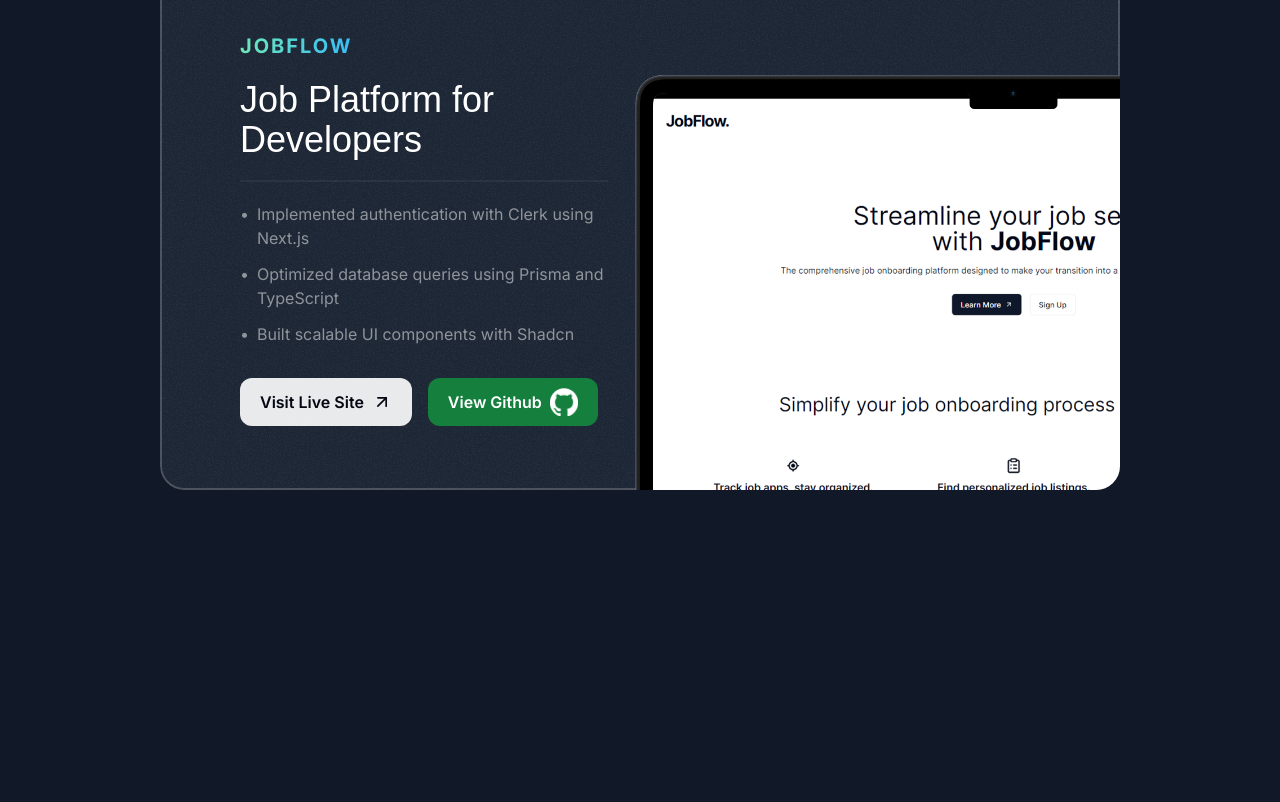
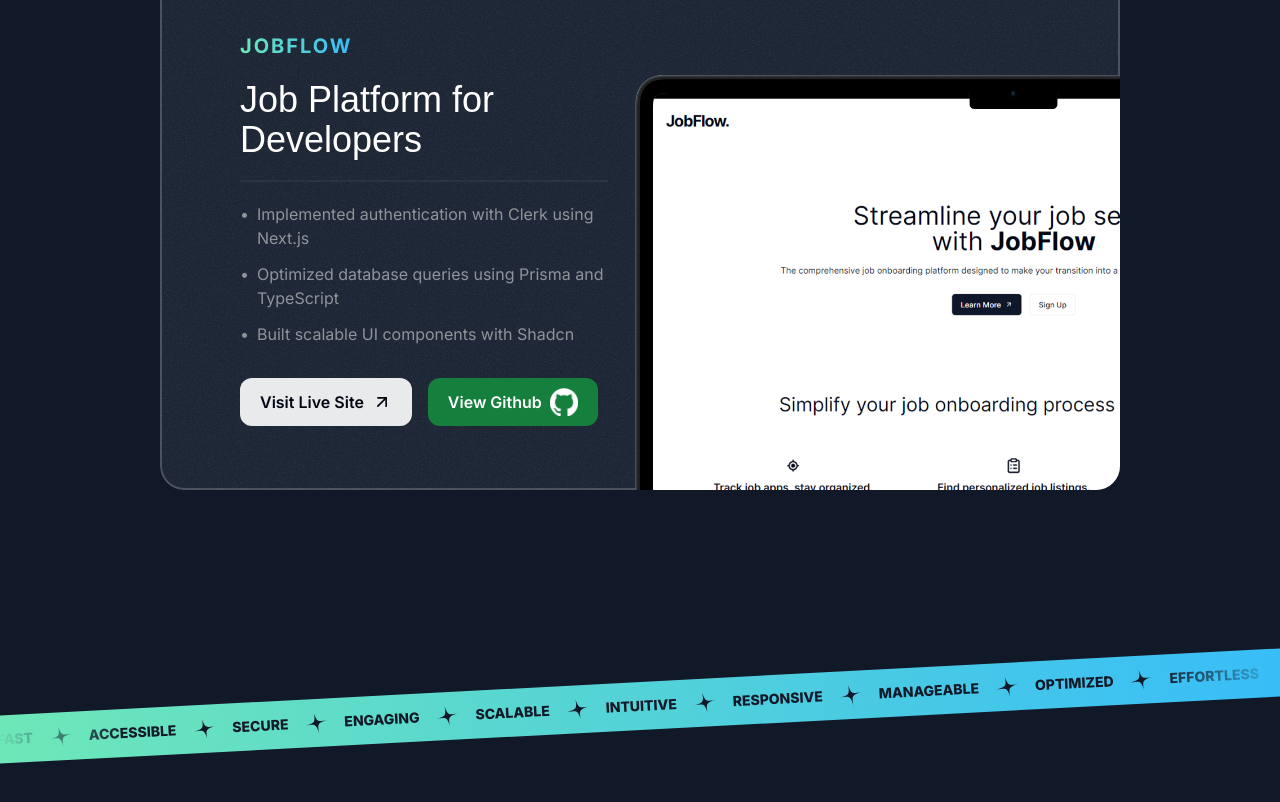
Before and after one commit to farhan-alam18/Portfolio, a Next.js app: page / in a window 1280 px wide. Shown: the part 2508-3310 px from the top of the page. Before the commit the page ends 3094 px from the top, so only its background shows below. Built offline with nearby package versions, Linux system fonts and the light colour scheme; a web font is replaced by a local one.

Commit message:
Tape Section Done

```diff
--- a/src/app/page.tsx
+++ b/src/app/page.tsx
@@ -1,6 +1,7 @@
 import { Header } from "@/sections/Header";
 import { HeroSection } from "@/sections/Hero";
 import { ProjectsSection } from "@/sections/Projects";
+import { TapeSection } from "@/sections/Tape";
 
 export default function Home() {
   return (
@@ -8,6 +9,7 @@
       <Header />
       <HeroSection />
       <ProjectsSection />
+      <TapeSection />
     </div>
   );
 }
--- a/src/sections/Tape.tsx
+++ b/src/sections/Tape.tsx
@@ -1,3 +1,36 @@
+import StarIcon from "@/assets/icons/star.svg";
+
+const words = [
+  "Fast",
+  "Accessible",
+  "Secure",
+  "Engaging",
+  "Scalable",
+  "Intuitive",
+  "Responsive",
+  "Manageable",
+  "Optimized",
+  "Effortless",
+  "Dependable",
+];
+
 export const TapeSection = () => {
-  return <div>Tape Section</div>;
+  return (
+    <div className="py-16 lg:py-24 overflow-x-clip">
+      <div className="bg-gradient-to-r from-emerald-300 to-sky-400  -rotate-3 -mx-1">
+        <div className="flex [mask-image:linear-gradient(to_right,transparent,black_10%,black_90%,transparent)]">
+          <div className="flex flex-none gap-4 py-3">
+            {words.map((word) => (
+              <div key={word} className="inline-flex gap-4 items-center">
+                <span className="text-gray-900 uppercase font-extrabold text-sm">
+                  {word}
+                </span>
+                <StarIcon className="size-6 text-gray-900 -rotate-12" />
+              </div>
+            ))}
+          </div>
+        </div>
+      </div>
+    </div>
+  );
 };
```
Also changed, not shown: src/assets/images/avatar-2-2-head.png (added), src/assets/images/map-1.png (added).
